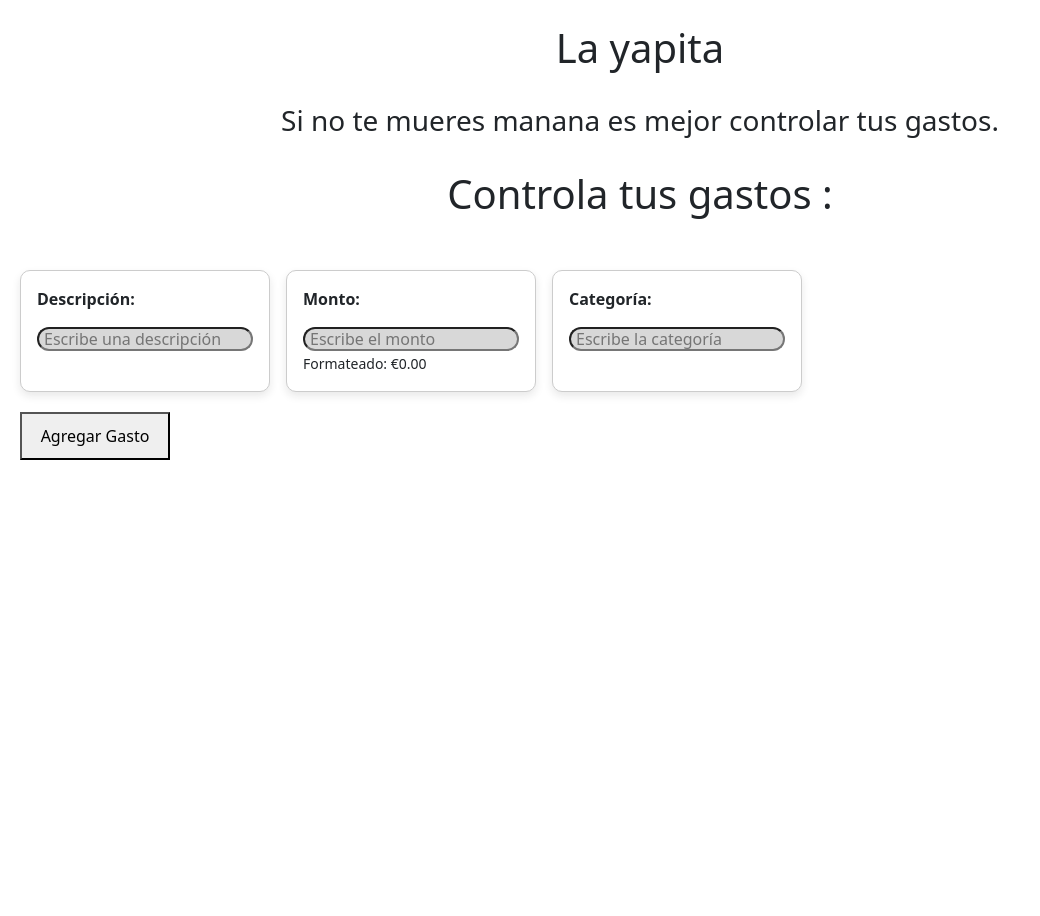
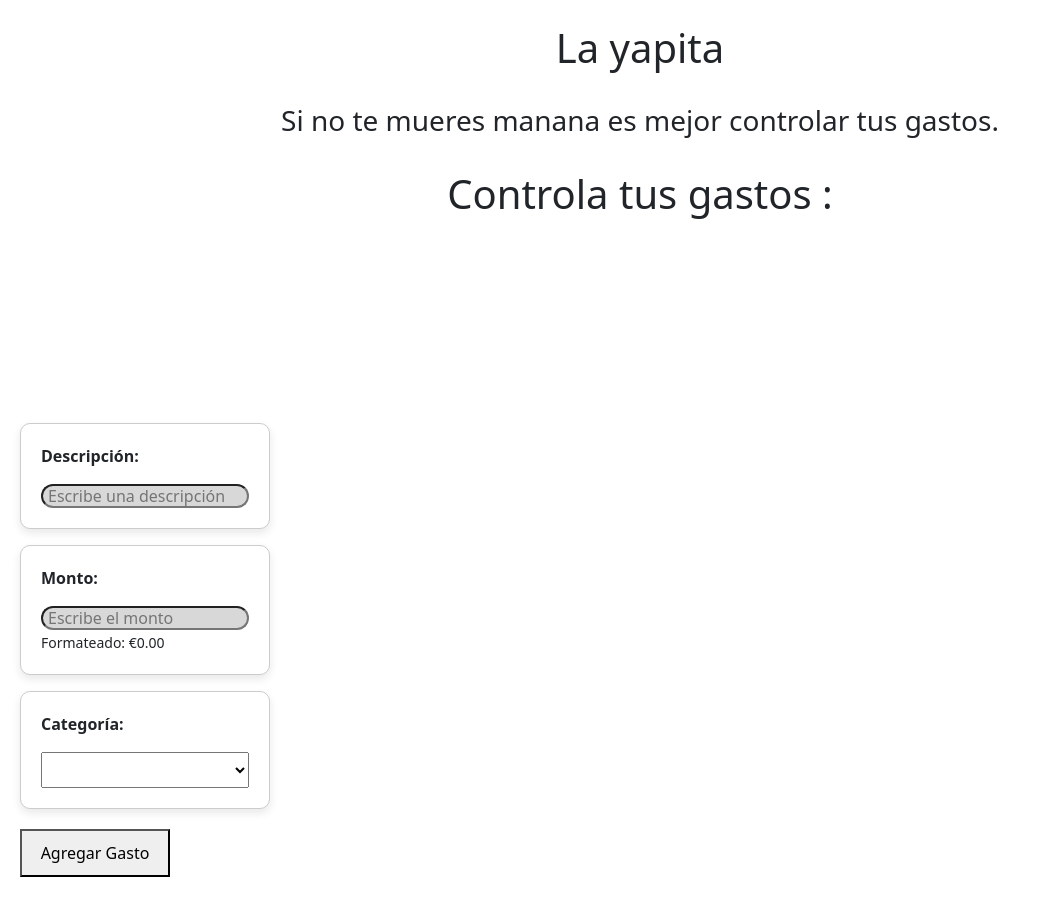
Before and after one commit to Moncayo1329/controlgastos, a React (Create React App) app in the folder frontend/: page / in a window 1280 px wide. Shown: the top 916 px of the page, without its empty margins (0-1040 px from the left). Before the commit the page ends 800 px from the top, so only its background shows below. Built offline with nearby package versions, Linux system fonts and the light colour scheme; no server answers.

Commit message:
adding style

```diff
--- /dev/null
+++ b/frontend/src/pagefirst.css
@@ -0,0 +1,93 @@
+
+/* style */
+
+.form-container{
+    display:flex;
+    flex-direction:column;
+    align-intems:center;
+    padding:20px;
+    min-height:100vh;
+  margin-right: 800px; /* Mueve el formulario 100px hacia la derecha */
+}
+
+
+
+
+
+
+
+
+
+
+
+
+
+
+
+
+
+
+
+
+
+
+
+
+
+
+/* Media Queries */
+
+/* Celular (hasta 576px) */
+
+@media(max-width:576px){
+    .form-container{
+      padding:10px;
+    }
+    .form-content {
+      max-width: 100%;
+    }
+
+    .submit-button {
+      width: 100%;
+    }
+  }
+
+
+  /* Tablet (576px - 768px) */
+  @media (min-width: 577px) and (max-width: 768px) {
+    .form-container {
+      padding: 20px;
+    }
+
+    .form-content {
+      max-width: 500px;
+    }
+
+    .form-field {
+      padding: 20px;
+    }
+  }
+
+  /* Desktop (769px en adelante) */
+  @media (min-width: 769px) {
+    .form-container {
+      /* Centrar el formulario en desktop */
+      justify-content: center;
+      /* Puedes moverlo a la izquierda o derecha ajustando margin */
+      margin: 0 auto; /* Centrado */
+      /* margin-left: 100px; */ /* Para mover a la izquierda */
+      /* margin-right: 100px; */ /* Para mover a la derecha */
+    }
+
+    .form-content {
+      max-width: 600px;
+    }
+
+    .form-field {
+      padding: 25px;
+    }
+
+    .submit-button {
+      width: 200px;
+    }
+  }
--- a/frontend/src/yapita.js
+++ b/frontend/src/yapita.js
@@ -1,4 +1,5 @@
 import React, { useEffect, useState } from "react";
+import './pagefirst.css'
 import axios from 'axios';
 
 const API_URL = 'http://127.0.0.1:4000';
@@ -79,10 +80,10 @@ console.log("Enviando gasto:", gasto);
 
   return (
     <form onSubmit={agregarGasto}>
-      <div style={{ display: 'flex', flexDirection: 'column', gap: '20px', padding: '20px' }}>
-        <div style={{ display: 'flex', gap: '16px' }}>
+      <div className="form-container" style={{ display: 'flex', flexDirection: 'column', gap: '20px', padding: '20px' }}>
+        <div className="form-content d-flex flex-column gap-3"style={{ maxWidth:'400px', width:'100%' }}>
           {/* Descripción */}
-          <div style={boxStyle}>
+          <div className="form-field"style={boxStyle}>
             <p><strong>Descripción:</strong></p>
             <input
               type="text"
@@ -95,7 +96,7 @@ console.log("Enviando gasto:", gasto);
           </div>
 
           {/* Monto */}
-          <div style={boxStyle}>
+          <div className=" form-field" style={boxStyle}>
             <p><strong>Monto:</strong></p>
             <input
               type="text"
@@ -109,10 +110,9 @@ console.log("Enviando gasto:", gasto);
           </div>
 
           {/* Categoría */}
-          <div style={boxStyle}>
+          <div className="form-field" style={boxStyle}>
             <p><strong>Categoría:</strong></p>
-            <input
-              type={categoria}
+            <select
               placeholder="Escribe la categoría"
               value={categoria}
               onChange={(e) => setCategoria(e.target.value)}
@@ -130,7 +130,7 @@ console.log("Enviando gasto:", gasto);
 const boxStyle = {
   border: '1px solid #ccc',
   borderRadius: '10px',
-  padding: '16px',
+  padding: '20px',
   width: '250px',
   boxShadow: '0 4px 8px rgba(29, 29, 29, 0.1)',
   backgroundColor: '#fff'
```
Also changed, not shown: frontend/src/App.css (line endings or trailing spaces).
